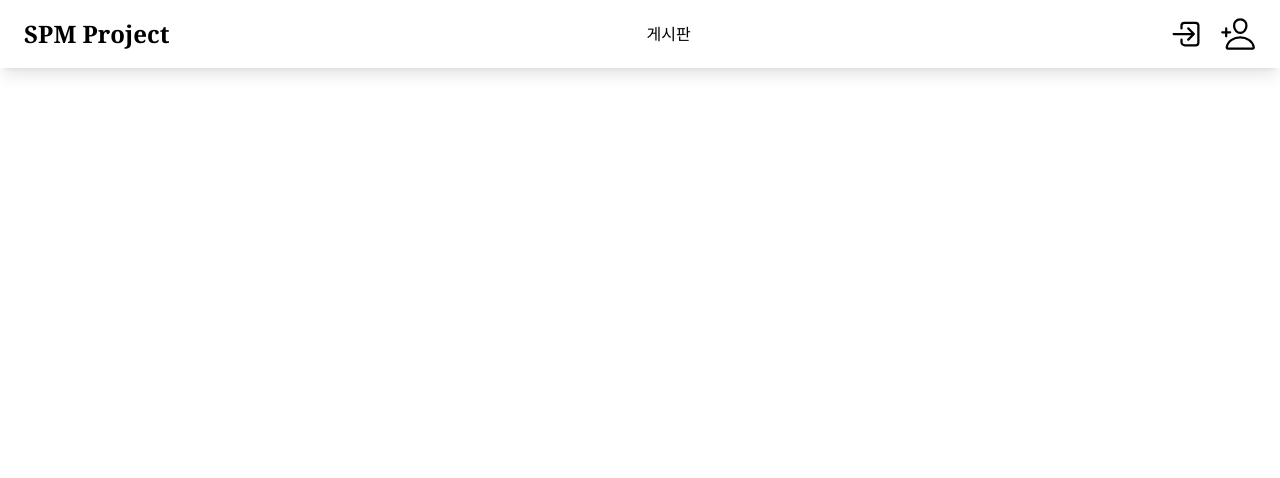
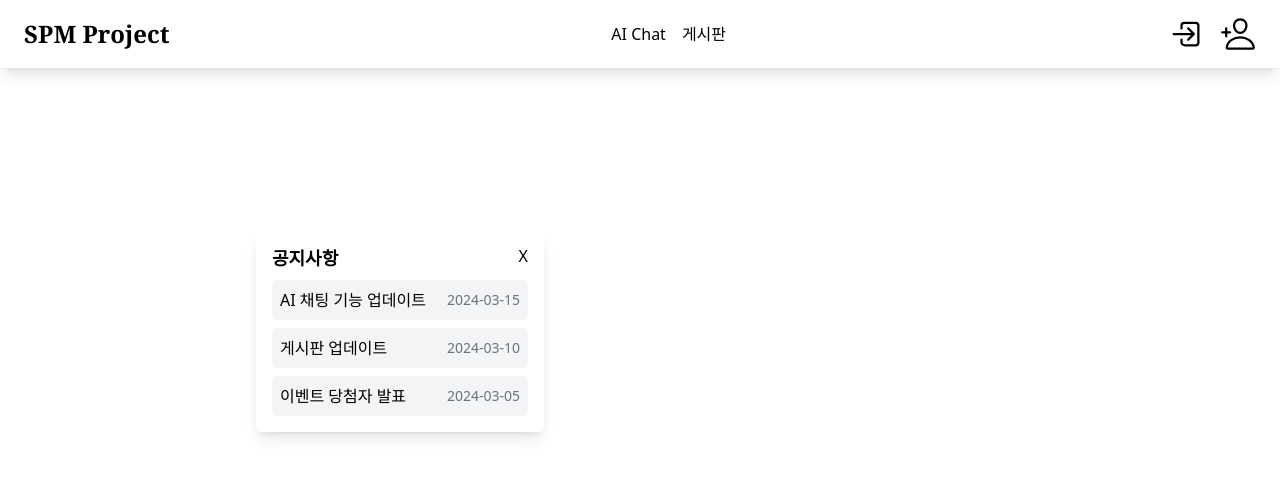
Before and after one commit to demd7362/spm-frontend, a React (Create React App) app: page / in a window 1280 px wide. Shown: the top 478 px of the page. Built offline with nearby package versions, Linux system fonts and the light colour scheme; no server answers.

Commit message:
fix : notice

```diff
--- a/public/index.html
+++ b/public/index.html
@@ -25,7 +25,7 @@
       work correctly both with client-side routing and a non-root public URL.
       Learn how to configure a non-root public URL by running `npm run build`.
     -->
-    <title>Welcome to SPM</title>
+    <title>SPM Project</title>
   </head>
   <body>
     <div id="root"></div>
--- a/src/components/board/BoardForm.tsx
+++ b/src/components/board/BoardForm.tsx
@@ -1,7 +1,6 @@
 import useFetch from '../../hooks/useFetch';
 import React, {ChangeEvent, Fragment, useCallback, useContext, useEffect, useState,} from 'react';
 import dateUtil from '../../utils/dateUtils';
-import Spinner from '../common/Spinner';
 import Pagination from '../common/Pagination';
 import {useNavigate, useParams} from 'react-router-dom';
 import usePagination from "../../hooks/usePagination";
@@ -99,13 +98,13 @@ export default function BoardForm() {
                     const {years, months, days, hours, minutes} =
                         dateUtil.parseDate(row.changed);
                     return (
-                        <div className={'bg-amber-50 text-black py-4 px-6 mb-4 rounded-lg shadow-lg transition duration-300 ease-in-out text-lg font-semibold border-2 border-t-amber-100'} key={row.num}>
+                        <div className={'overflow-hidden whitespace-nowrap bg-amber-50 text-black py-4 px-6 mb-4 rounded-lg shadow-lg transition duration-300 ease-in-out text-lg font-semibold border-2 border-t-amber-100'} key={row.num}>
                             <span className={'text-left py-3 px-4'}>
                                 #{row.num}
                             </span> <span className={'text-left py-3 px-4'}>
                                 ID : {row.email}
                             </span>
-                            <span className={'text-left py-3 px-4 cursor-pointer hover:text-gray-300'} onClick={() => {
+                            <span className='truncate text-left py-3 px-4 cursor-pointer hover:text-gray-300' onClick={() => {
                                 handleClickPost(row?.num ?? 1);
                             }}>
                                 &gt; {row.title}
--- a/src/components/common/Header.tsx
+++ b/src/components/common/Header.tsx
@@ -11,7 +11,7 @@ export default function Header() {
             <div className="container mx-auto flex justify-between items-center py-4 px-6">
                 <Link to={'/'} className='text-black font-extrabold text-2xl font-serif'>SPM Project</Link>
                 <div className="text-black flex space-x-4">
-                    {/*<Link to={'/'} className="hover:underline">메인</Link>*/}
+                    <Link to={'/chat'} className="hover:underline">AI Chat</Link>
                     <Link to={'/board/1'} className="hover:underline">게시판</Link>
                     {header.menu}
                 </div>
--- a/src/components/common/Spinner.tsx
+++ b/src/components/common/Spinner.tsx
@@ -1,5 +1,4 @@
 import { ClipLoader } from 'react-spinners';
-import { CSSProperties, useState } from 'react';
 
 type SpinnerProps = {
     loading: boolean
--- a/src/hooks/useFetch.tsx
+++ b/src/hooks/useFetch.tsx
@@ -67,6 +67,7 @@ export default function useFetch() {
         (
             {modal: modalOption, statusCode, status, data}: FetchResult,
             successCallback?: (data?: any) => void,
+            failureCallback?: (data?: any) => void
         ) => {
             switch (statusCode) {
                 case 200:
@@ -90,6 +91,7 @@ export default function useFetch() {
                     break;
                 default:
                     modal.setAuto(modalOption.title, modalOption.content);
+                    failureCallback?.();
             }
         },
         [],
--- /dev/null
+++ b/src/pages/Claude.tsx
@@ -0,0 +1,113 @@
+import React, {ChangeEvent, KeyboardEvent, useCallback, useContext, useEffect, useRef, useState} from "react";
+import useFetch from "../hooks/useFetch";
+import {BarLoader, CircleLoader, ClipLoader} from "react-spinners";
+import {ContextStore} from "../router/AppRouter";
+import StringUtils from "../utils/StringUtils";
+
+type Role = 'user' | 'assistant';
+
+interface Message {
+    role: Role;
+    content: string;
+}
+
+interface Content {
+    text: string;
+    type: string;
+}
+
+interface Usage {
+    input_tokens: number;
+    output_tokens: number;
+}
+
+interface Response {
+    content: Content[];
+    id: string;
+    model: string;
+    role: string;
+    stop_reason: string;
+    stop_sequence: string;
+    type: string;
+    usage: Usage;
+}
+
+export default function Claude() {
+    const [messages, setMessages] = useState<Message[]>([]);
+    const inputRef = useRef<HTMLInputElement>(null);
+    const divRef = useRef<HTMLDivElement>(null);
+    const {modal} = useContext(ContextStore);
+    const [input, setInput] = useState('');
+    const fetch = useFetch();
+    const [loading, setLoading] = useState(false);
+    const handleKeyDown = (e: KeyboardEvent<HTMLInputElement>) => {
+        if (e.key === 'Enter') {
+            handleSendMessage();
+        }
+    }
+    const handleInputChange = (e: ChangeEvent<HTMLInputElement>) => {
+        setInput(e.target.value);
+    }
+    useEffect(() => {
+        divRef.current?.scrollTo(0, divRef.current?.scrollHeight);
+    }, [messages]);
+    const handleFinally = () => {
+        setLoading(false);
+        inputRef.current?.focus();
+    }
+    const handleSendMessage = async () => {
+        if(StringUtils.hasText(input)){
+            return;
+        }
+        setLoading(true);
+        const updatedMessage = {
+            role: 'user' as Role,
+            content: input.trim()
+        };
+        setInput('');
+        setMessages(prev => [...prev, updatedMessage]);
+        console.log('messages', messages);
+        const result = await fetch.post('/api/v1/claude/chat', [...messages, updatedMessage]);
+        fetch.resultHandler(result, (data: Response) => {
+            console.log('response', data);
+            const role = 'assistant';
+            const {text} = data.content?.[0];
+            setMessages(prev => [...prev, {role, content: text}]);
+            handleFinally();
+        }, () => {
+            setMessages(prev => [...prev.slice(0, prev.length - 1)]);
+            console.log(messages);
+            handleFinally();
+        });
+    }
+    const renderChat = () => {
+        if (loading) {
+            return messages.slice(0, messages.length - 1).map((message: Message, index: number) => (
+                <div key={index} className={`mb-2 p-2 rounded-lg ${message.role === 'user' ? 'bg-blue-500 text-white self-end' : 'bg-gray-200 text-gray-800 self-start'}`}>
+                    {message.content}
+                </div>
+            )).concat(<BarLoader key={null}/>);
+        } else {
+            return messages.map((message: Message, index: number) => (
+                <div key={index} className={`mb-2 p-2 rounded-lg ${
+                    message.role === 'user' ? 'bg-blue-500 text-white self-end' : 'bg-gray-200 text-gray-800 self-start'
+                }`}>
+                    {message.content}
+                </div>
+            ))
+        }
+    }
+    return (
+        <div className="flex flex-col h-90vh">
+            <div ref={divRef} className="flex-1 p-4 overflow-y-auto">
+                {renderChat()}
+            </div>
+            <div className="flex p-4">
+                <input type="text" value={input} ref={inputRef} onKeyDown={handleKeyDown} onChange={handleInputChange} className="flex-1 px-4 py-2 border border-gray-300 rounded-l" placeholder="메시지 입력..."/>
+                <button disabled={loading} onClick={handleSendMessage} className={`px-4 py-2 text-white rounded-r ${loading ? 'bg-gray-500' : 'bg-blue-500 hover:bg-blue-600'}`}>
+                    전송
+                </button>
+            </div>
+        </div>
+    );
+}
--- a/src/pages/Main.tsx
+++ b/src/pages/Main.tsx
@@ -1,25 +1,57 @@
-import React from 'react';
-import useFetch from '../hooks/useFetch';
+import React, {useEffect, useState} from 'react';
+import Draggable from 'react-draggable';
 
-export default function Main() {
-    const fetch = useFetch();
+
+interface Notice {
+    id: number;
+    title: string;
+    date: string;
+}
+
+const notices: Notice[] = [
+    {
+        id: 1,
+        title: 'AI 채팅 기능 업데이트',
+        date: '2024-03-15',
+    },
+    {
+        id: 2,
+        title: '게시판 업데이트',
+        date: '2024-03-10',
+    },
+    {
+        id: 3,
+        title: '이벤트 당첨자 발표',
+        date: '2024-03-05',
+    },
+];
+
+export default function Main(){
+    const [position, setPosition] = useState({ x: window.innerWidth / 5, y: window.innerHeight / 5});
+    const [visible ,setVisible] = useState(true);
+    const handleDrag = (e: any, data: any) => {
+        setPosition({ x: data.x, y: data.y });
+    };
+    const handleVisible = () => {
+        setVisible(false);
+    }
+
     return (
-        <>
-            <div className={'h-screen flex items-center'}>
-                <div className={'container m-auto'}>
-                    <div className={'mb-3 flex items-center justify-center'}>
-                        {/*<img src={dog} onClick={async ()=> {*/}
-                        {/*    const result = await fetch.post('/api/v1/code/mail/send',{*/}
-                        {/*        codeType: '01',*/}
-                        {/*        email: 'j.h.jung@runtime.co.kr'*/}
-                        {/*    })*/}
-                        {/*    console.log(result)*/}
-                        {/*}}/>*/}
-                    </div>
-                    <div className={'bg-red-100 text-center space'}>
-                    </div>
+        <Draggable onDrag={handleDrag} defaultPosition={position}>
+            <div className={`bg-white rounded-md shadow-lg p-4 w-72 ${visible ? '' : 'hidden'}`}>
+                <div className='flex justify-between'>
+                    <h2 className="text-lg font-semibold mb-2">공지사항</h2>
+                    <div onClick={handleVisible} className='cursor-pointer'>X</div>
                 </div>
+                <ul className="space-y-2">
+                {notices.map((notice) => (
+                        <li key={notice.id} className="bg-gray-100 rounded-md p-2 flex justify-between items-center">
+                            <span className="truncate">{notice.title}</span>
+                            <span className="text-gray-500 text-sm">{notice.date}</span>
+                        </li>
+                    ))}
+                </ul>
             </div>
-        </>
+        </Draggable>
     );
-}
+};
--- a/src/router/AppRouter.tsx
+++ b/src/router/AppRouter.tsx
@@ -7,6 +7,7 @@ import Modal from "../components/common/Modal";
 import Header from "../components/common/Header";
 import AuthForm from "../components/auth/AuthForm";
 import Spinner from "../components/common/Spinner";
+import Claude from "../pages/Claude";
 
 
 const modalDefaultValue: ModalContext = {
@@ -79,10 +80,11 @@ export default function AppRouter() {
                     <Routes>
                         <Route path="/" element={<Main />} />
                         <Route path="/board/:page" element={<Board />}/>
+                        <Route path="/chat" element={<Claude/>}/>
+                        <Route path="/board/view/:num" element={<BoardView/>}/>
+                        <Route path="/board/view/:num/:page" element={<BoardView/>}/>
                         <Route path="/board/post" element={<BoardPost />} />
                         <Route path="/board/post/:num" element={<BoardPost />} />
-                        <Route path="/board/view/:num" element={<BoardView/>}/>
-                        <Route path="/board/view/:num/:page" element={<BoardView/>}/>
                         <Route path="/profile" element={<Profile/>}/>
                         <Route path="*" element={<NotFound />} />
                     </Routes>
--- a/src/utils/StringUtils.ts
+++ b/src/utils/StringUtils.ts
@@ -8,6 +8,12 @@ const generateRandomHash = (length = 16) => {
     return hashHex;
 }
 
+const hasText = (str: string | null | undefined) => {
+    return str && str.trim() !== '';
+}
+
+// eslint-disable-next-line import/no-anonymous-default-export
 export default {
-    generateRandomHash
+    generateRandomHash,
+    hasText
 }
```
Also changed, not shown: 1 other file (tests, documents, lock files or other folders).
